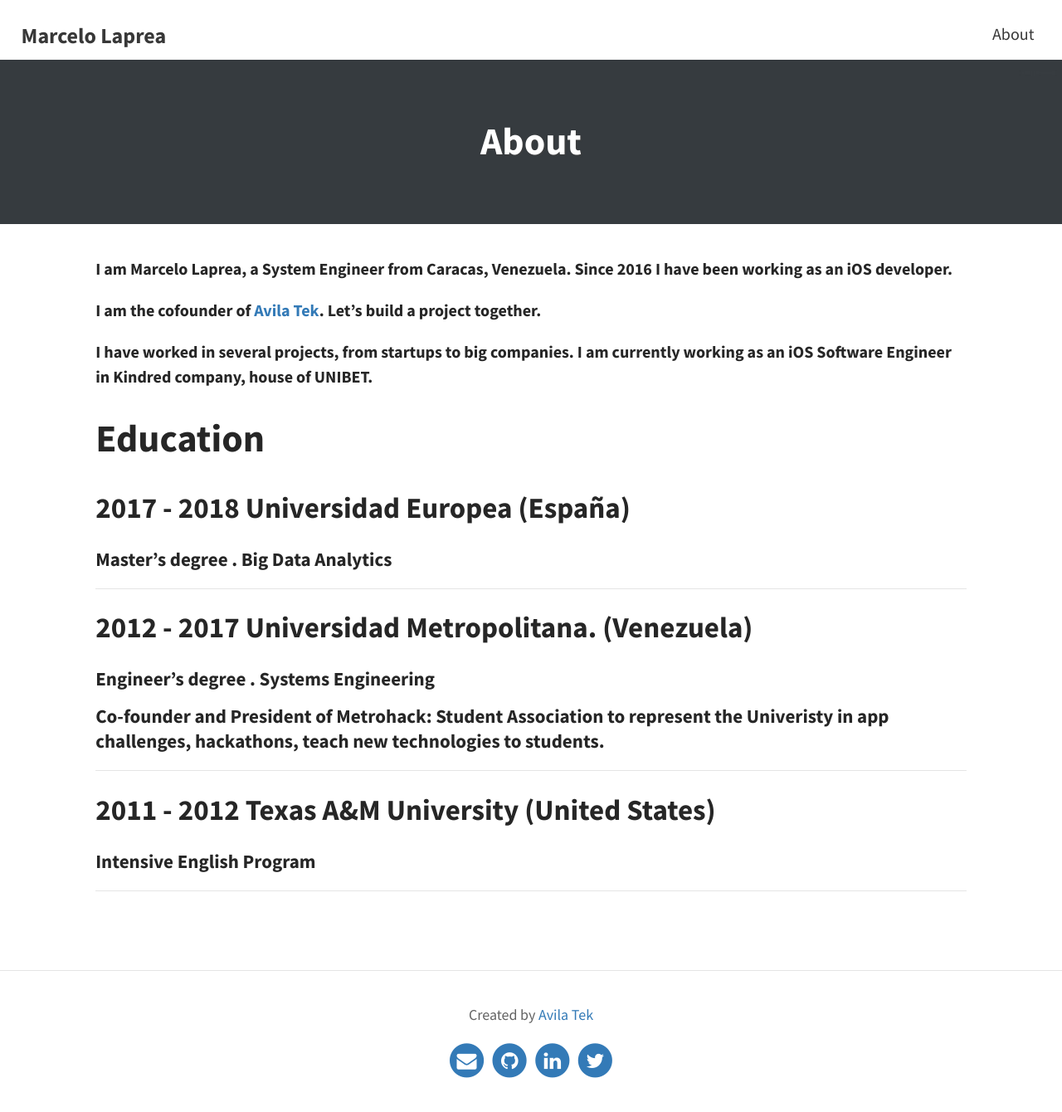
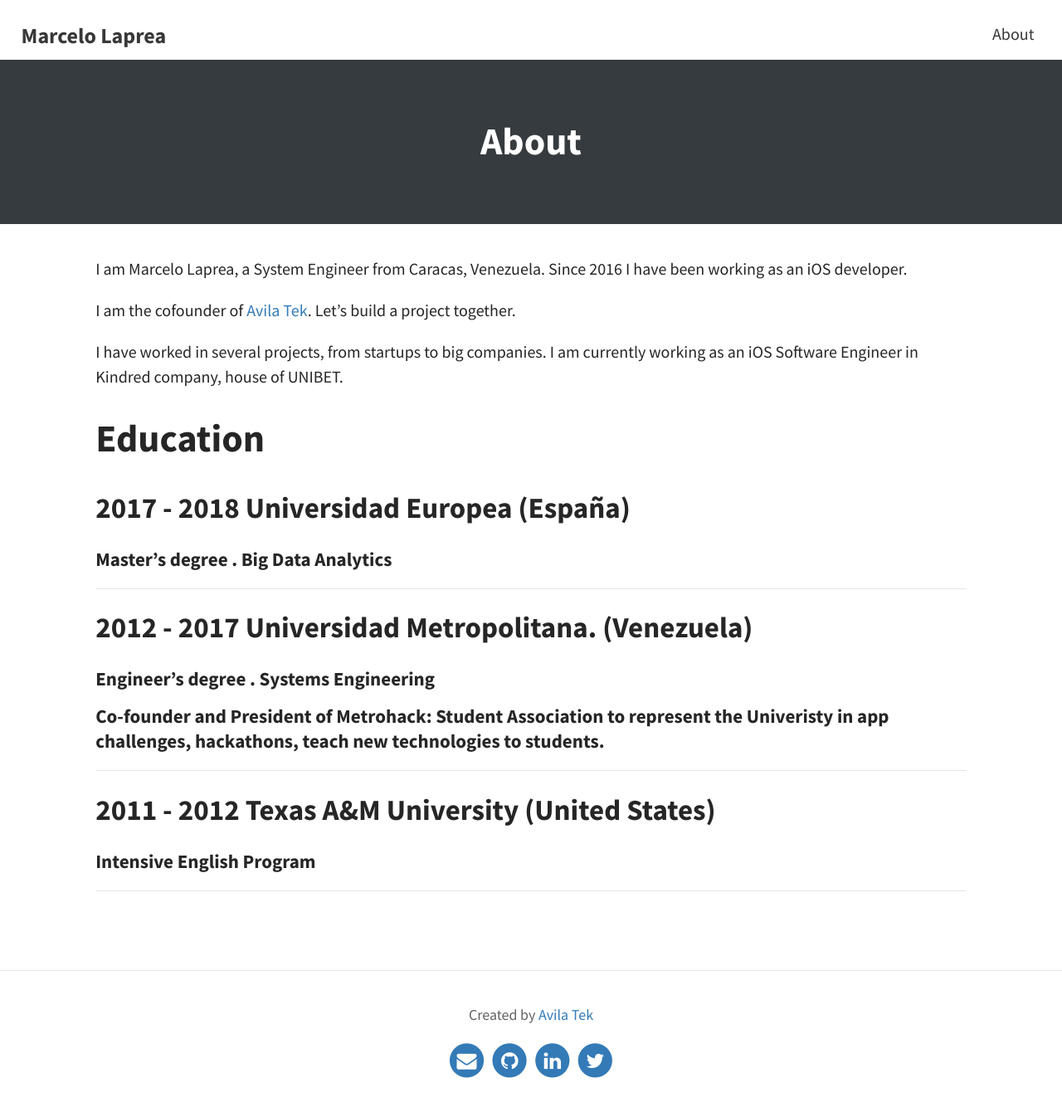
Before and after one commit to lapreamarcelo/lapreamarcelo.github.io, a Jekyll site: the page built from pages/about.md, in a window 1280 px wide. Shown: the whole page at 83% size. Built offline with Jekyll 4.4.1, drawn with Linux system fonts in a browser that asks for light colours.

```diff
--- a/pages/about.md
+++ b/pages/about.md
@@ -5,11 +5,11 @@ permalink: /about/
 feature-img: "assets/img/gray.jpg"
 ---
 
-**I am Marcelo Laprea, a System Engineer from Caracas, Venezuela. Since 2016 I have been working as an iOS developer.**
+I am Marcelo Laprea, a System Engineer from Caracas, Venezuela. Since 2016 I have been working as an iOS developer.
 
-**I am the cofounder of <a href="https://avilatek.co/" target="_blank">Avila Tek</a>. Let's build a project together.**
+I am the cofounder of <a href="https://avilatek.co/" target="_blank">Avila Tek</a>. Let's build a project together.
 
-**I have worked in several projects, from startups to big companies. I am currently working as an iOS Software Engineer in Kindred company, house of UNIBET.**
+I have worked in several projects, from startups to big companies. I am currently working as an iOS Software Engineer in Kindred company, house of UNIBET.
 
 # Education
 
```
